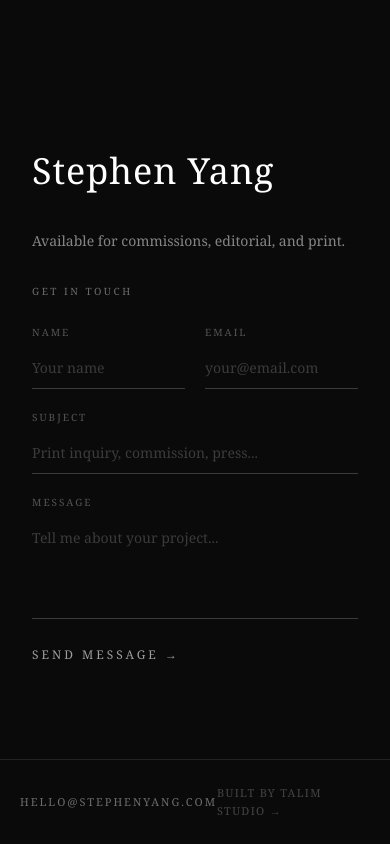
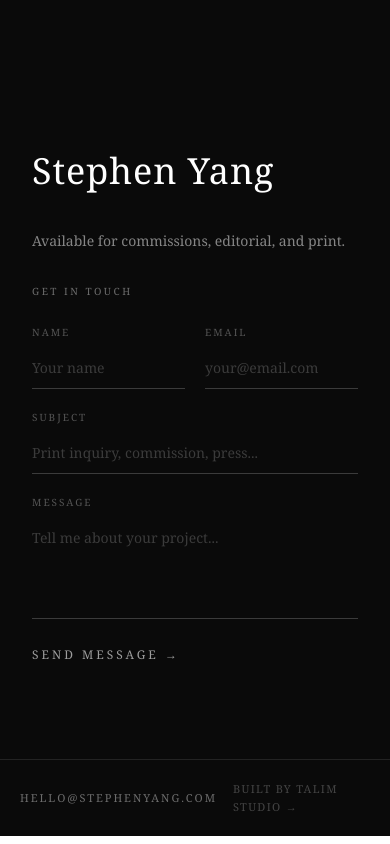
Before and after one commit to MMNovk/talim-studio, a Next.js app: page /work/stephen-yang in a window 390 px wide. Shown: the part 6100-6944 px from the top of the page. Built offline with nearby package versions, Linux system fonts and the light colour scheme.

Commit message:
Mobile Stephen Yang footer: p-5 padding, gap-4 between email and credit
https://claude.ai/code/session_01BZs3vXE8AXrAK3dBxqQ3L2

```diff
--- a/app/work/stephen-yang/page.tsx
+++ b/app/work/stephen-yang/page.tsx
@@ -87,7 +87,7 @@ export default function StephenYangPage() {
       </section>
 
       {/* Footer */}
-      <footer className="bg-[#0a0a0a] px-8 md:px-16 py-6 max-md:px-5 max-md:py-6 border-t border-white/10 flex items-center justify-between">
+      <footer className="bg-[#0a0a0a] px-8 md:px-16 py-6 max-md:p-5 max-md:gap-4 border-t border-white/10 flex items-center justify-between">
         <a
           href="mailto:hello@stephenyang.com"
           className="text-white/40 text-[11px] tracking-[0.18em] uppercase no-underline hover:text-white/70 transition-colors duration-300"
```
